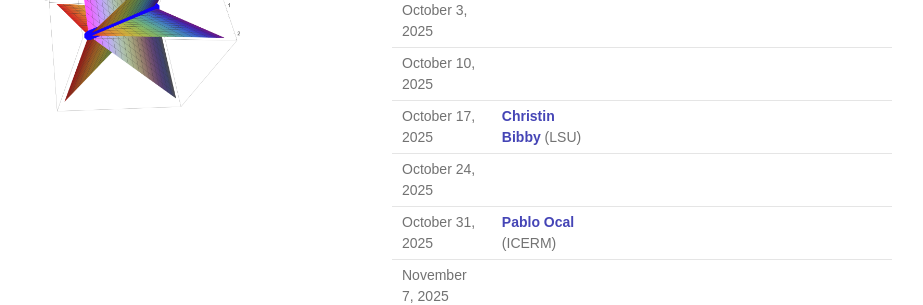
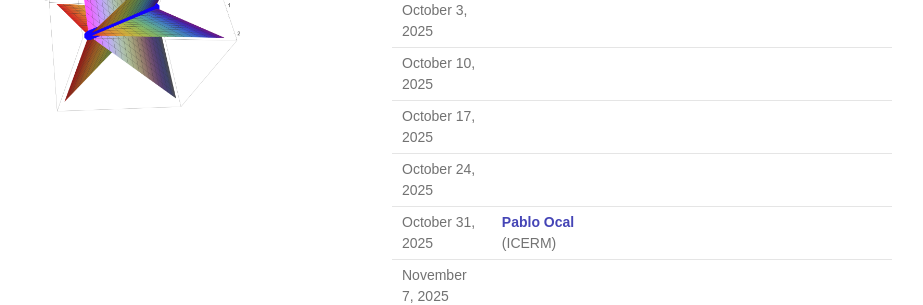
Before and after one commit to tamu-seminar/alg-comb, a Jekyll site: the page built from index.md, in a window 1280 px wide and 1286 px high. Shown: the part 542-847 px from the top of the window, without its empty margins (178-1101 px from the left). Built offline with Jekyll 4.4.1, drawn with Linux system fonts in a browser that asks for light colours.

Commit message:
remove bibby

```diff
--- a/index.md
+++ b/index.md
@@ -30,7 +30,7 @@ The organizers are [Chun-Hung Liu](https://people.tamu.edu/~chliu/) and [Galen D
 | September 26, 2025 | [Anne Shepler](https://sites.math.unt.edu/~ashepler/) (UNT) | | |
 | October 3, 2025 | | | |
 | October 10, 2025 | | | |
-| October 17, 2025 | [Christin Bibby](https://www.math.lsu.edu/~bibby/) (LSU)| | |
+| October 17, 2025 | | | |
 | October 24, 2025 | | | |
 | October 31, 2025 |[Pablo Ocal](https://pabloocal.github.io/) (ICERM) | | |
 | November 7, 2025 | | | |
```
